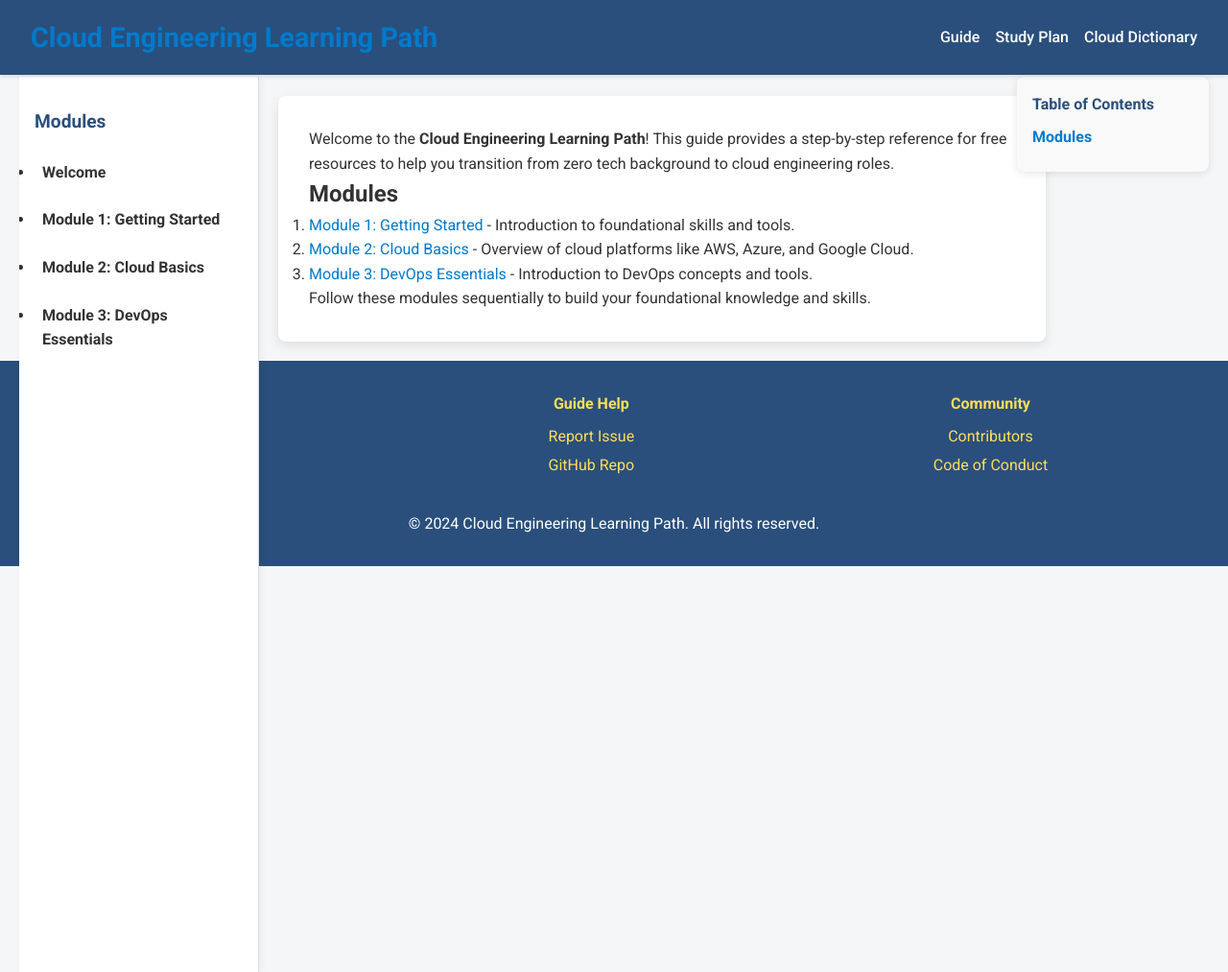
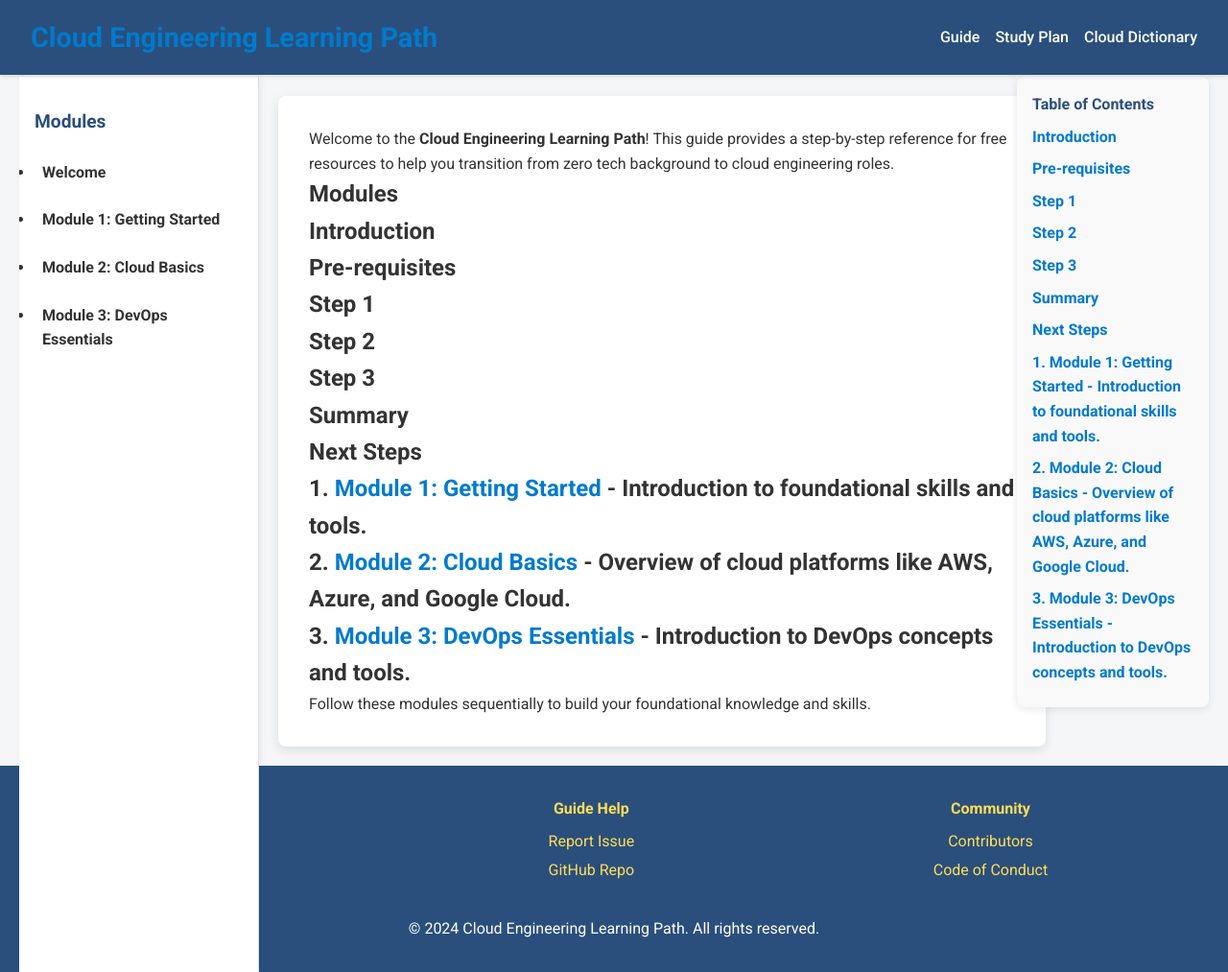
Before and after one commit to mrcloudchase/mrcloudchase.github.io, a Jekyll site: the page built from index.md, in a window 1280 px wide and 1013 px high. Shown: the whole window at 96% size. Built offline with Jekyll 4.4.1, drawn with Linux system fonts in a browser that asks for light colours.

Commit message:
test toc with adding test h2

```diff
--- a/index.md
+++ b/index.md
@@ -5,10 +5,26 @@ title: "Cloud Engineering Learning Path"
 
 Welcome to the **Cloud Engineering Learning Path**! This guide provides a step-by-step reference for free resources to help you transition from zero tech background to cloud engineering roles.
 
-## Modules
+# Modules
 
-1. [Module 1: Getting Started](/modules/module-1) - Introduction to foundational skills and tools.
-2. [Module 2: Cloud Basics](/modules/module-2) - Overview of cloud platforms like AWS, Azure, and Google Cloud.
-3. [Module 3: DevOps Essentials](/modules/module-3) - Introduction to DevOps concepts and tools.
+## Introduction
+
+## Pre-requisites
+
+## Step 1
+
+## Step 2
+
+## Step 3
+
+## Summary
+
+## Next Steps
+
+## 1. [Module 1: Getting Started](/modules/module-1) - Introduction to foundational skills and tools.
+
+## 2. [Module 2: Cloud Basics](/modules/module-2) - Overview of cloud platforms like AWS, Azure, and Google Cloud.
+
+## 3. [Module 3: DevOps Essentials](/modules/module-3) - Introduction to DevOps concepts and tools.
 
 Follow these modules sequentially to build your foundational knowledge and skills.
--- a/modules/module-1.md
+++ b/modules/module-1.md
@@ -5,6 +5,20 @@ title: "Module 1: Getting Started"
 
 # Module 1: Getting Started
 
+## Introduction
+
+## Pre-requisites
+
+## Step 1
+
+## Step 2
+
+## Step 3
+
+## Summary
+
+## Next Steps
+
 ### Recommended Resources
 - [Introduction to Cloud Computing](https://example.com/intro-cloud) - A beginner-friendly overview of cloud concepts.
 - [Linux Command Line Basics](https://example.com/linux-basics) - Essential Linux commands for cloud engineering.
--- a/modules/module-2.md
+++ b/modules/module-2.md
@@ -5,6 +5,20 @@ title: "Module 2: Cloud Basics"
 
 # Module 2: Cloud Basics
 
+## Introduction
+
+## Pre-requisites
+
+## Step 1
+
+## Step 2
+
+## Step 3
+
+## Summary
+
+## Next Steps
+
 ### Recommended Resources
 - [AWS for Beginners](https://aws.amazon.com/training/beginners/) - Learn about AWS, a popular cloud provider.
 - [Azure Fundamentals](https://docs.microsoft.com/en-us/learn/azure/) - Microsoft’s free training for Azure basics.
--- a/modules/module-3.md
+++ b/modules/module-3.md
@@ -5,6 +5,20 @@ title: "Module 3: DevOps Essentials"
 
 # Module 3: DevOps Essentials
 
+## Introduction
+
+## Pre-requisites
+
+## Step 1
+
+## Step 2
+
+## Step 3
+
+## Summary
+
+## Next Steps
+
 ### Recommended Resources
 - [Introduction to DevOps](https://example.com/intro-devops) - A high-level overview of DevOps practices and tools.
 - [CI/CD Basics](https://example.com/cicd-basics) - Understanding Continuous Integration and Continuous Deployment.
```
